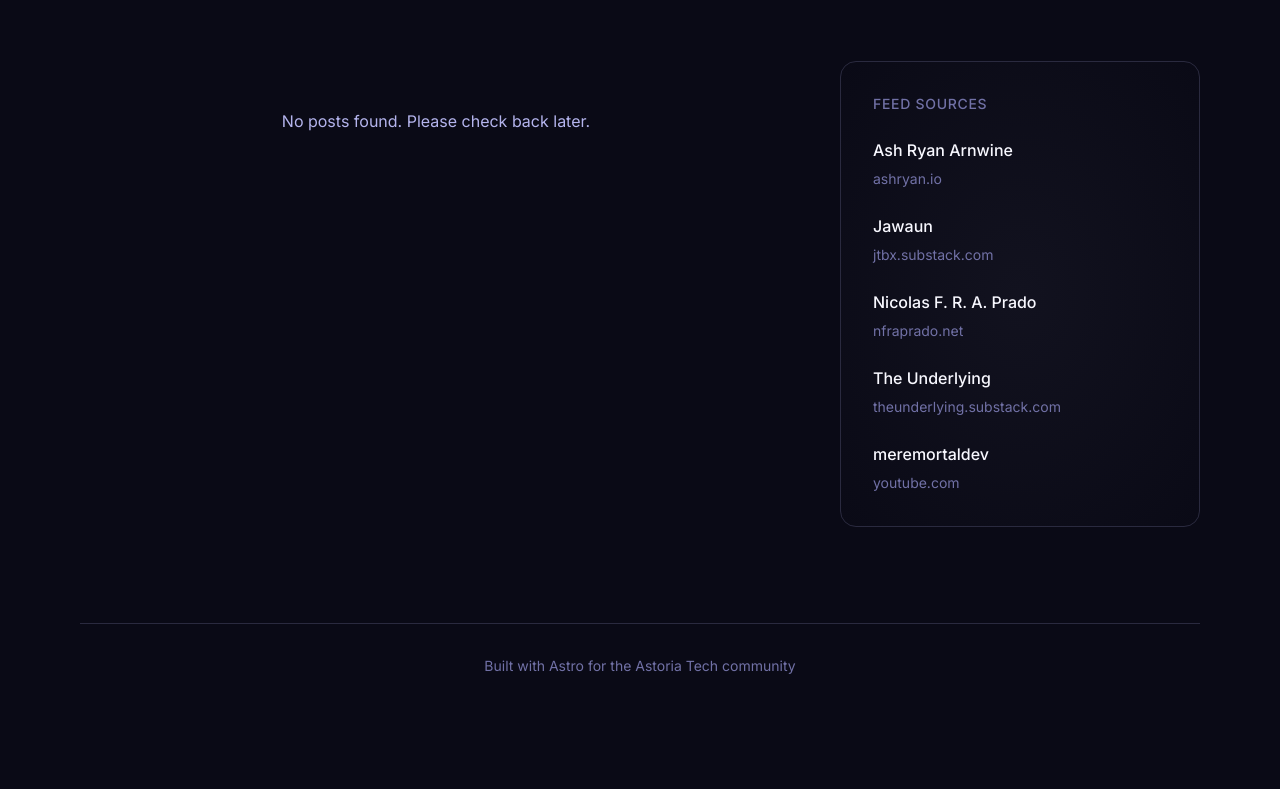
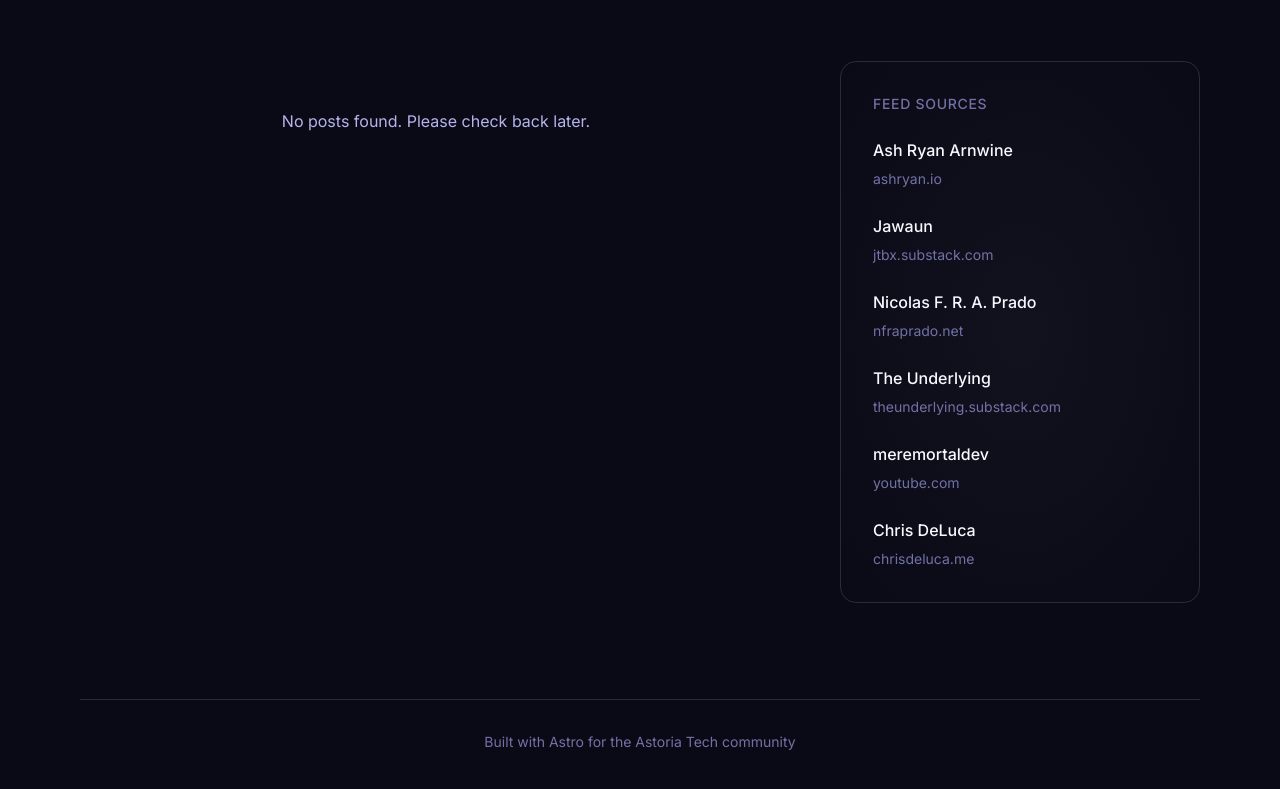
Before and after one commit to astoria-tech/subcurrent-astro, an Astro site: page / in a window 1280 px wide. Shown: the part 131-920 px from the top of the page. Before the commit the page ends 855 px from the top, so only its background shows below. Built offline with nearby package versions, Linux system fonts and the light colour scheme; Astro itself is replaced by a stand-in of ours.

Commit message:
Update feeds.js

```diff
--- a/src/data/feeds.js
+++ b/src/data/feeds.js
@@ -19,4 +19,8 @@ export const feeds = [
     url: "https://www.youtube.com/feeds/videos.xml?channel_id=UCjkzTpA7V8AfJS9UKLKFZxA",
     authorName: "meremortaldev",
   },
+  {
+    url: "https://www.chrisdeluca.me",
+    authorName: "Chris DeLuca",
+  }
 ];
```
